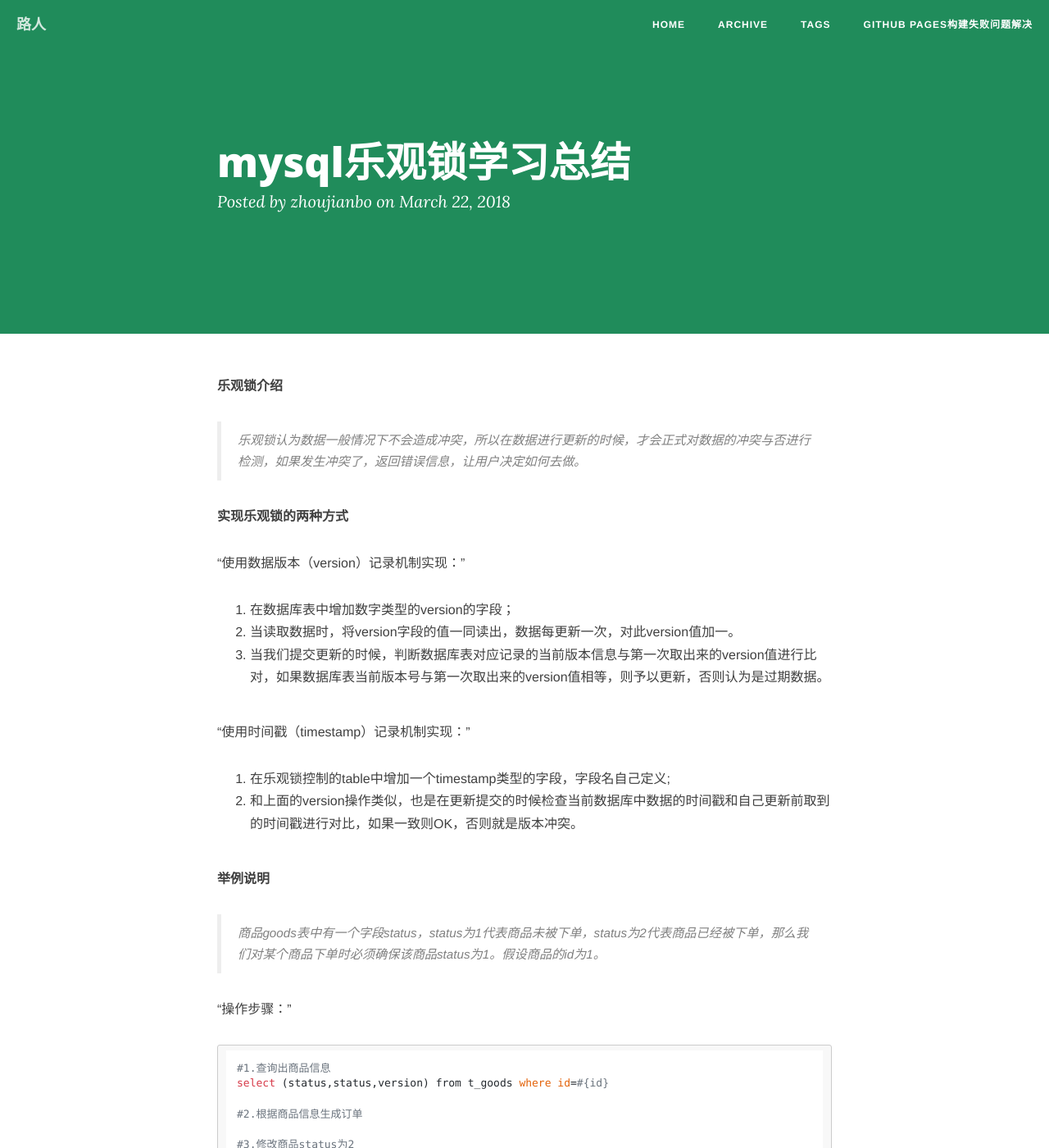
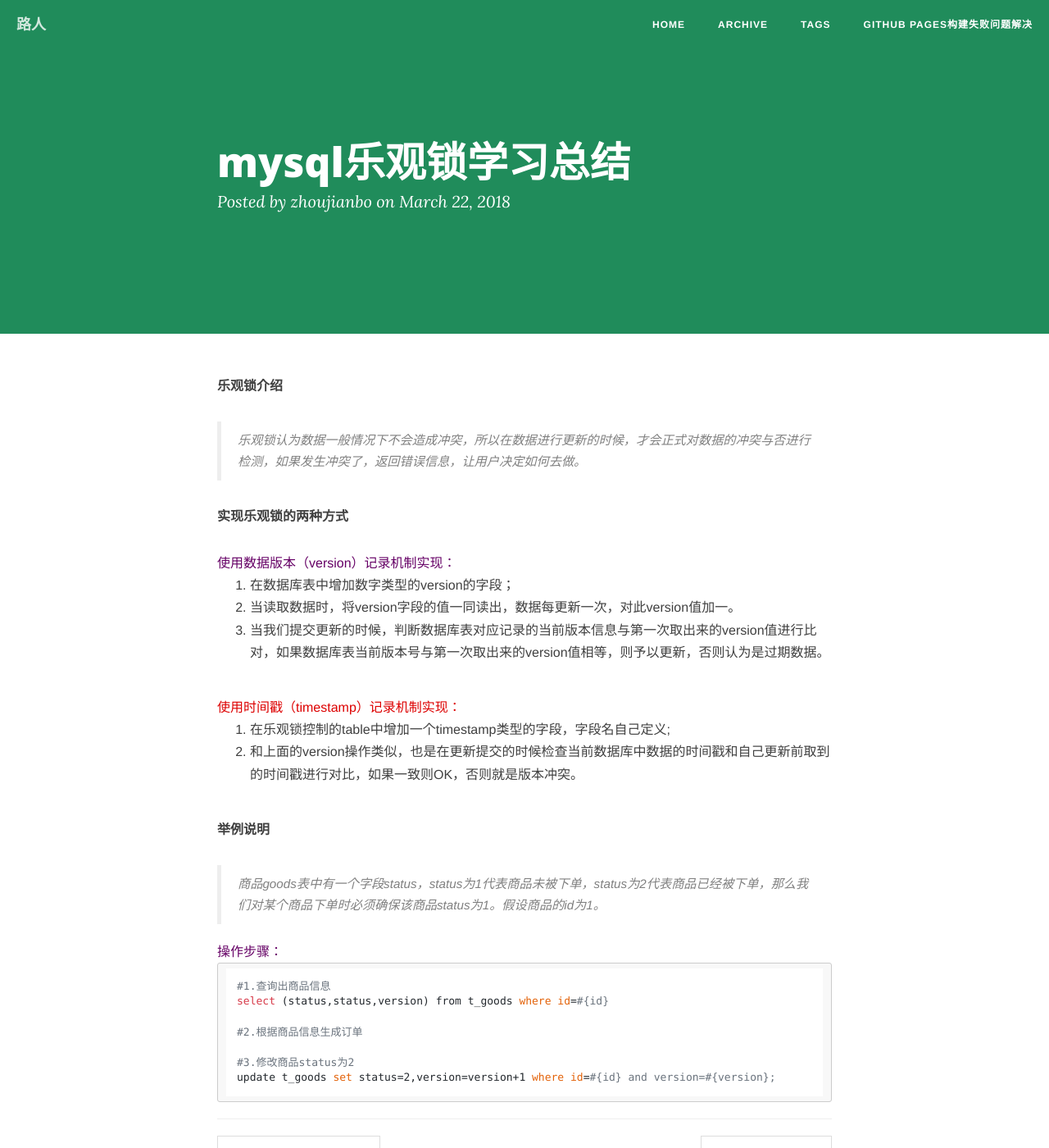
Before and after one commit to ZhouJianBoPro/ZhouJianBoPro.github.io, a Jekyll site: the page built from _posts/2018-03-22-mysql-optimistic-locks.md, in a window 1280 px wide and 1400 px high. Shown: the whole window at 82% size. Built offline with Jekyll 4.4.1, drawn with Linux system fonts in a browser that asks for light colours; nearby versions of some CDN libraries; comment, search, counter and statistics services are not loaded.

Commit message:
defalut commit；

````diff
--- a/_posts/2018-03-22-mysql-optimistic-locks.md
+++ b/_posts/2018-03-22-mysql-optimistic-locks.md
@@ -12,19 +12,19 @@ description: 深入了解乐观锁。
 
 **实现乐观锁的两种方式**
 
-"使用数据版本（version）记录机制实现："
+<font color="#660066">使用数据版本（version）记录机制实现：</font>
 1. 在数据库表中增加数字类型的version的字段；
 2. 当读取数据时，将version字段的值一同读出，数据每更新一次，对此version值加一。
 3. 当我们提交更新的时候，判断数据库表对应记录的当前版本信息与第一次取出来的version值进行比对，如果数据库表当前版本号与第一次取出来的version值相等，则予以更新，否则认为是过期数据。
 
-"使用时间戳（timestamp）记录机制实现："
+<font color="#dd0000">使用时间戳（timestamp）记录机制实现：</font>
 1. 在乐观锁控制的table中增加一个timestamp类型的字段，字段名自己定义;
 2. 和上面的version操作类似，也是在更新提交的时候检查当前数据库中数据的时间戳和自己更新前取到的时间戳进行对比，如果一致则OK，否则就是版本冲突。
 
 **举例说明**
 > 商品goods表中有一个字段status，status为1代表商品未被下单，status为2代表商品已经被下单，那么我们对某个商品下单时必须确保该商品status为1。假设商品的id为1。
 
-"操作步骤："
+<font color="#660066">操作步骤：</font>
 ```$xslt
 #1.查询出商品信息
 select (status,status,version) from t_goods where id=#{id}
````
